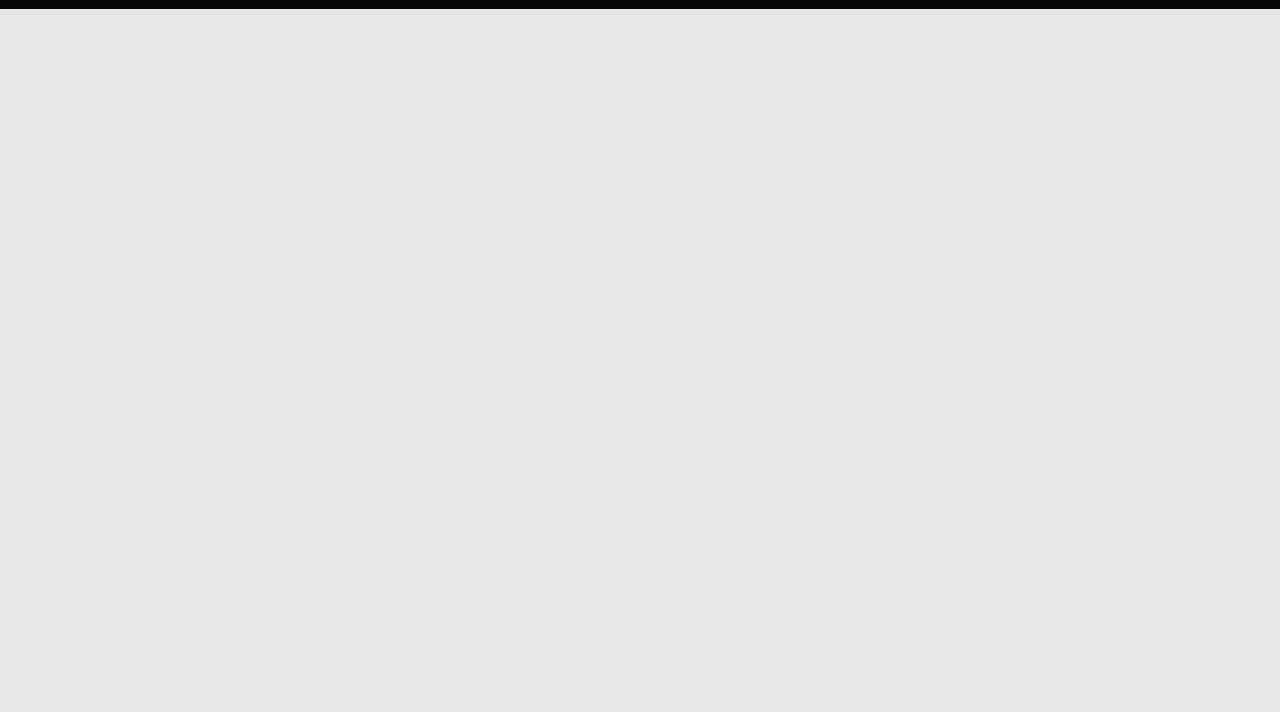
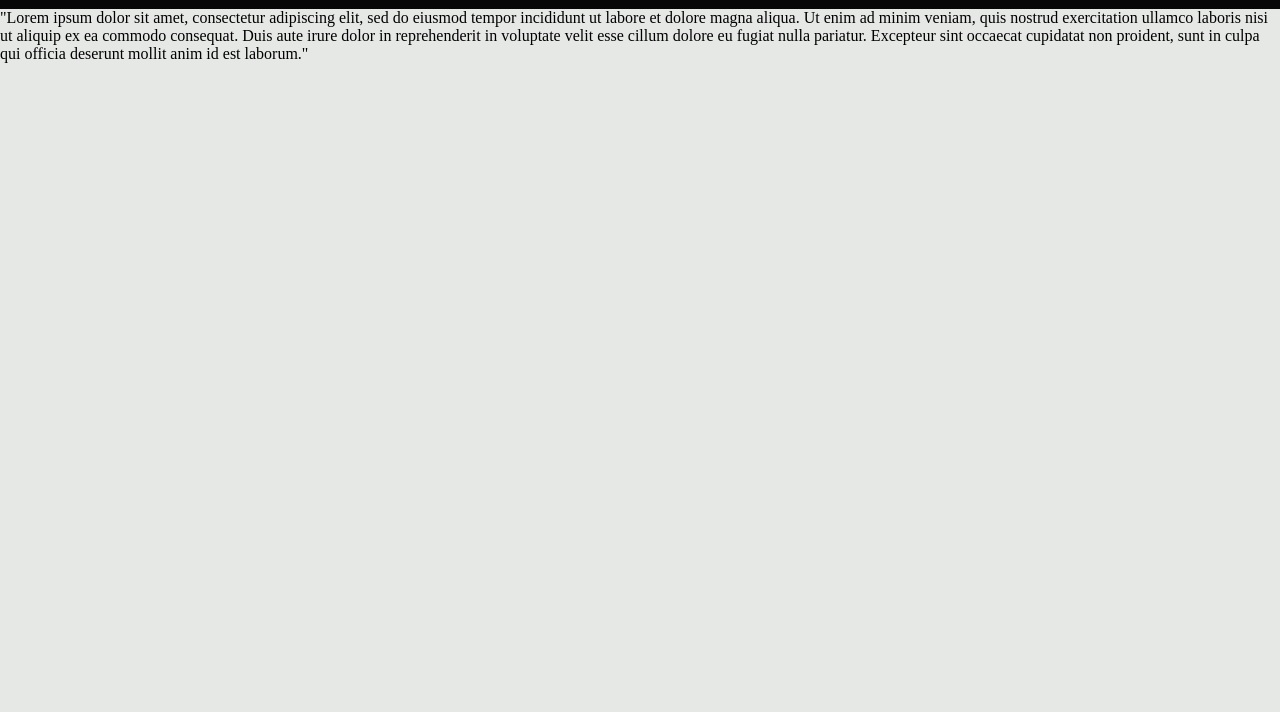
Before and after one commit to pdrk67/projeto-anima-o, a plain HTML site: page index.html in a window 1280 px wide. Shown: the part 88-800 px from the top of the page. Drawn offline with Linux system fonts and the light colour scheme.

Commit message:
Update index.html

```diff
--- a/index.html
+++ b/index.html
@@ -11,6 +11,11 @@
     <header class="cabecalho">
         <a href="https://www.youtube.com/watch?v=gqNY-7kAUls" class="home"> Trabalho de Projeto de Vida: Animação </a>
     </header>
+    <div class="caixatextopr">
+    <a class="textoprincipal"> "Lorem ipsum dolor sit amet, consectetur adipiscing elit, sed do eiusmod tempor incididunt ut labore et dolore magna aliqua. Ut enim ad minim veniam, quis nostrud exercitation ullamco laboris nisi ut aliquip ex ea commodo consequat. Duis aute irure dolor in reprehenderit in voluptate velit esse cillum dolore eu fugiat nulla pariatur. Excepteur sint occaecat cupidatat non proident, sunt in culpa qui officia deserunt mollit anim id est laborum."
+
+    </a>
+    </div>
 </body>
 </html>
 
```
